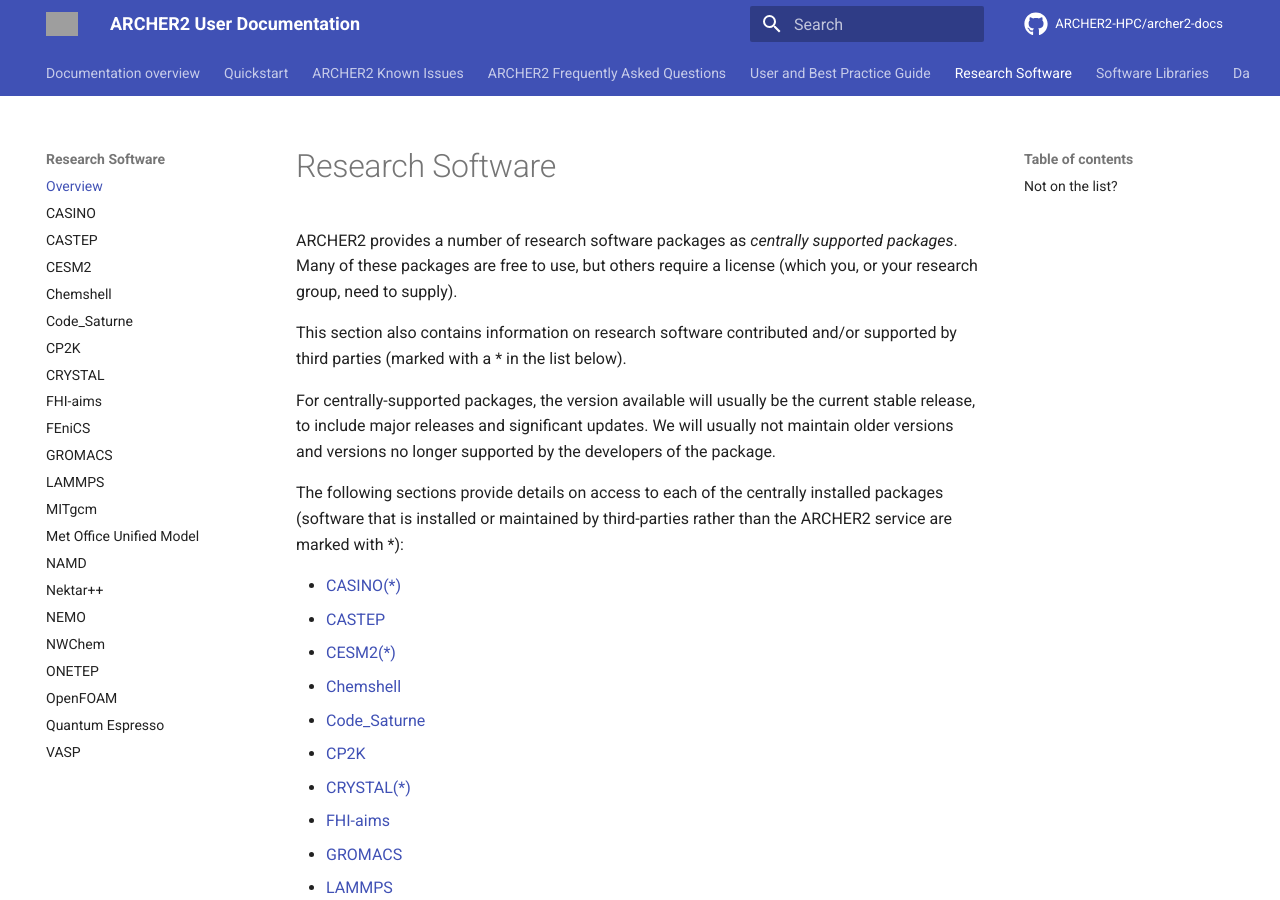
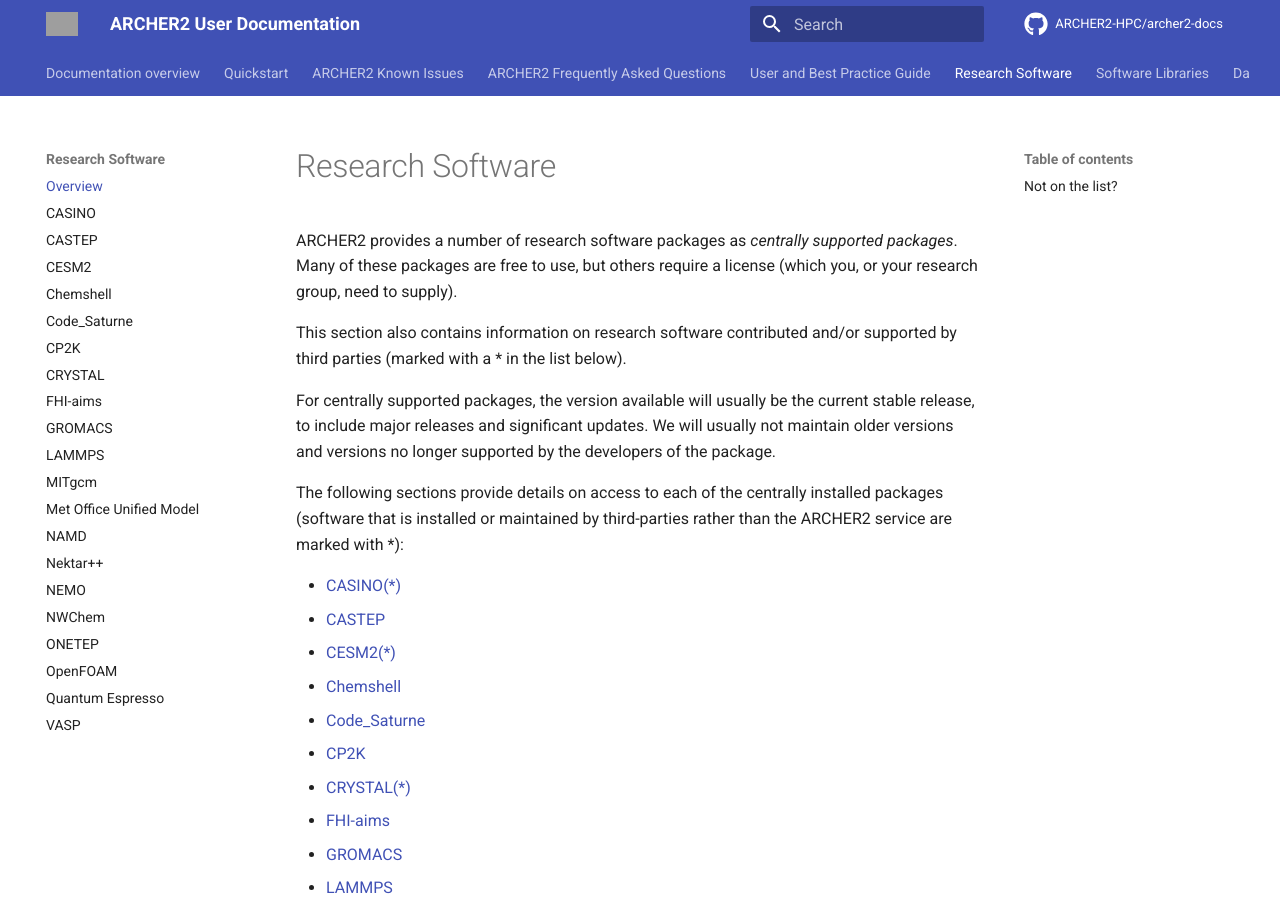
Before and after one commit to ARCHER2-HPC/archer2-docs, an MkDocs documentation site: the page built from docs/research-software/index.md, in a window 1280 px wide and 900 px high. Built offline with MkDocs 1.6.1 and Material for MkDocs 9.7.7, drawn with Linux system fonts in a browser that asks for light colours; comment, search, counter and statistics services are not loaded; grey boxes are pictures that could not be loaded.

Commit message:
Removed FEniCS from menu system

```diff
--- a/docs/research-software/index.md
+++ b/docs/research-software/index.md
@@ -7,7 +7,7 @@
 This section also contains information on research software contributed
 and/or supported by third parties (marked with a * in the list below).
 
-For centrally-supported packages, the version available will usually be
+For centrally supported packages, the version available will usually be
 the current stable release, to include major releases and significant
 updates. We will usually not maintain older versions and versions no
 longer supported by the developers of the package.
--- a/mkdocs.yml
+++ b/mkdocs.yml
@@ -76,7 +76,6 @@
     - "CP2K": research-software/cp2k.md
     - "CRYSTAL": research-software/crystal.md
     - "FHI-aims": research-software/fhi-aims.md
-    - "FEniCS": research-software/fenics.md
     - "GROMACS": research-software/gromacs.md
     - "LAMMPS": research-software/lammps.md
     - "MITgcm": research-software/mitgcm.md
```
Also changed, not shown: docs/research-software/fenics.md (deleted, +0 -19 lines), docs/research-software/fenics/fenics.md (deleted, +0 -1 lines).
